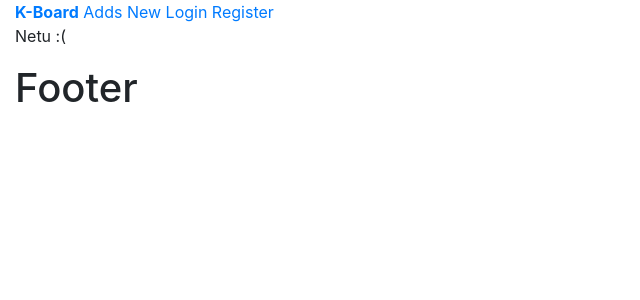
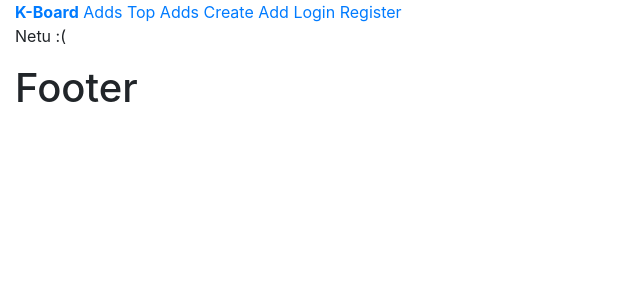
Before and after one commit to Jiklopo/k-board, a Django app: page /adds/ in a window 1280 px wide. Shown: the top 300 px of the page, without its empty margins (0-640 px from the left). Run offline with Django 3.2, Linux system fonts and the light colour scheme; data that the repository does not hold is empty; some libraries are stand-ins or nearby versions.

Commit message:
Top Adds View

```diff
--- a/main/templates/base.html
+++ b/main/templates/base.html
@@ -25,7 +25,8 @@
 <header class="container-fluid">
     <a href="{% url 'main:index' %}" class=""><b>K-Board</b></a>
     <a href="{% url 'main:adds' %}" class="">Adds</a>
-    <a href="{% url 'main:new_add' %}" class="">New</a>
+    <a href="{% url 'main:top_adds' %}" class="">Top Adds</a>
+    <a href="{% url 'main:new_add' %}" class="">Create Add</a>
     {% if request.user.is_authenticated %}
         <a href="{% url 'main:profile' %}">{{ request.user.username }}</a>
         <a href="{% url 'main:logout' %}">Logout</a>
--- a/main/urls.py
+++ b/main/urls.py
@@ -7,6 +7,7 @@ urlpatterns = [
     path('message', views.MessageView.as_view(), name='message'),
 
     path('adds/', views_adds.AddsListView.as_view(), name='adds'),
+    path('adds/top', views_adds.TopAddsListView.as_view(), name='top_adds'),
     path('adds/<int:pk>/', views_adds.AddDetailView.as_view(), name='add_detail'),
     path('adds/<int:pk>/edit', views_adds.AddUpdateView.as_view(), name='add_update'),
     path('adds/<int:pk>/delete', views_adds.AddDeleteView.as_view(), name='add_delete'),
--- a/main/views_adds.py
+++ b/main/views_adds.py
@@ -10,7 +10,13 @@ class AddsListView(generic.ListView):
     template_name = 'adds/adds.html'
     model = Add
     paginate_by = 20
-    ordering = '-created'
+
+
+class TopAddsListView(generic.ListView):
+    template_name = 'adds/adds.html'
+    model = Add
+    paginate_by = 20
+    ordering = ['-views', '-created']
 
 
 class AddDetailView(generic.DetailView):
```
Also changed, not shown: requirements.txt (+8 -0 lines).
